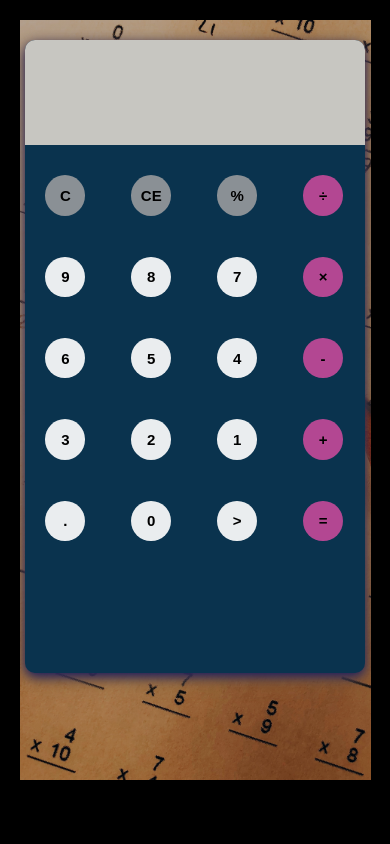
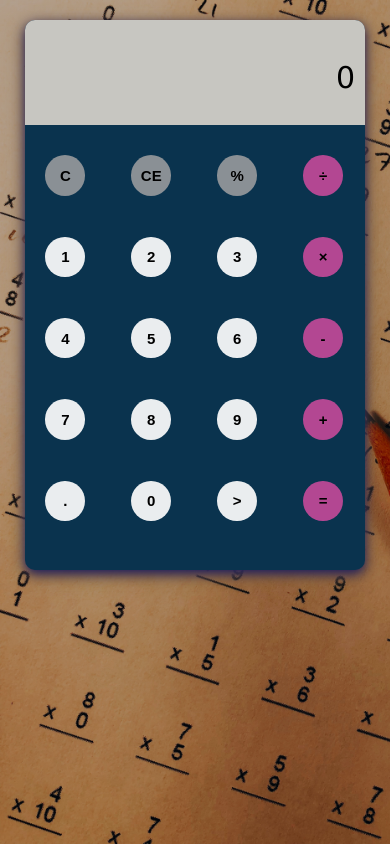
Before and after one commit to olabode-dev/MyCalculator, a plain HTML site: page index.html in a window 390 px wide. Drawn offline with Linux system fonts and the light colour scheme.

Commit message:
worked on responsiveness on smaller screens

```diff
--- a/css/calculator.css
+++ b/css/calculator.css
@@ -42,7 +42,6 @@ body{
 }
 #keyboard{
     height: 450px;
-
 }
 
 #history{
@@ -77,6 +76,26 @@ body{
     font-size: 15px;
 }
 
+@media screen and (max-width: 450px){
+
+    #calc {
+        width: 340px;
+        height: 550px;
+    }
+    .container {
+        width: 100vw;
+        height: 100vh;
+        margin: 0%;
+    }
+}
+@media screen and (max-width:320px){
+body{
+    background-color: crimson;
+}
+}
+
+
+
 .number, .empty{
     background-color: #eaedef;
 }
@@ -101,9 +120,6 @@ body{
 #backspace, #clear, .percent{
     background-color: #94989bec;
 }
-
-
-
 .period{
     background-color: #eaedef;
 }
--- a/index.html
+++ b/index.html
@@ -14,7 +14,7 @@
                     <p id="history-value"></p>
                 </div>
                 <div id="output">
-                    <p id="output-value"></p>
+                    <p id="output-value">0</p>
                 </div>
             </div>
             <div id="keyboard">
@@ -27,27 +27,27 @@
                 </button>
                 <button class="operator" id="/">&#247;
                 </button>
-                <button class="number" id="9">9
+                <button class="number" id="1">1
+                </button>
+                <button class="number" id="2">2
+                </button>
+                <button class="number" id="3">3
+                </button>
+                <button class="operator" id="*">&times;
+                </button>
+                <button class="number" id="4">4
+                </button>
+                <button class="number" id="5">5
+                </button>
+                <button class="number" id="6">6
+                </button>
+                <button class="operator" id="-">-
+                </button>
+                <button class="number" id="7">7
                 </button>
                 <button class="number" id="8">8
                 </button>
-                <button class="number" id="7">7
-                </button>
-                <button class="operator" id="*">&times;
-                </button>
-                <button class="number" id="6">6
-                </button>
-                <button class="number" id="5">5
-                </button>
-                <button class="number" id="4">4
-                </button>
-                <button class="operator" id="-">-
-                </button>
-                <button class="number" id="3">3
-                </button>
-                <button class="number" id="2">2
-                </button>
-                <button class="number" id="1">1
+                <button class="number" id="9">9
                 </button>
                 <button class="operator" id="+">+
                 </button>
```
